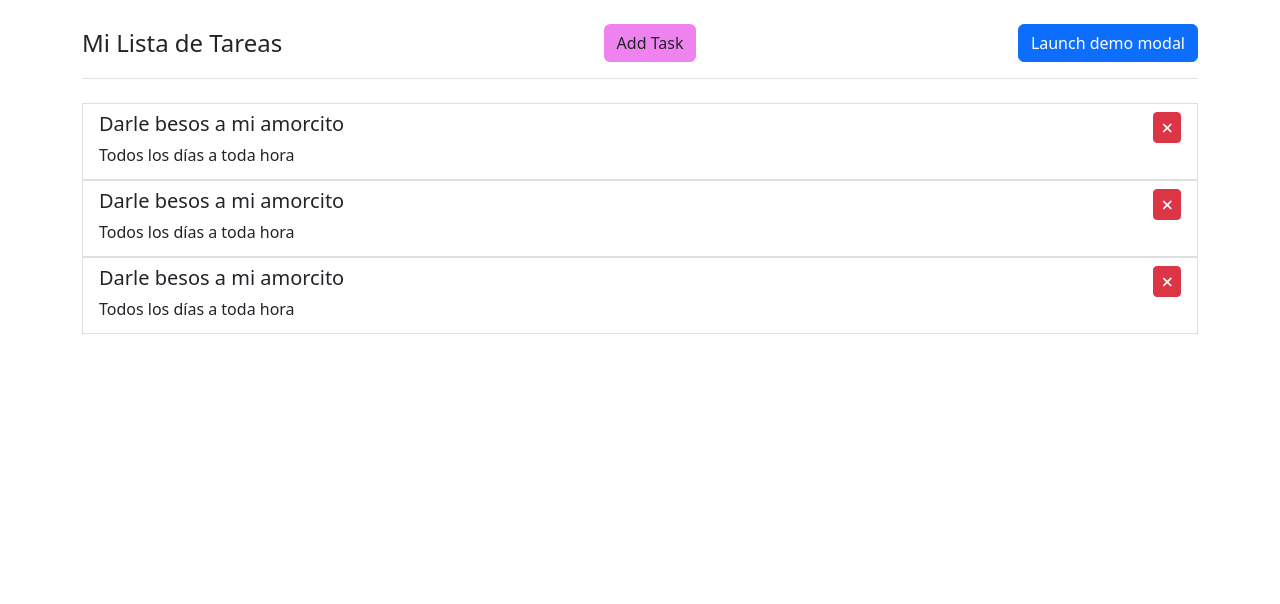
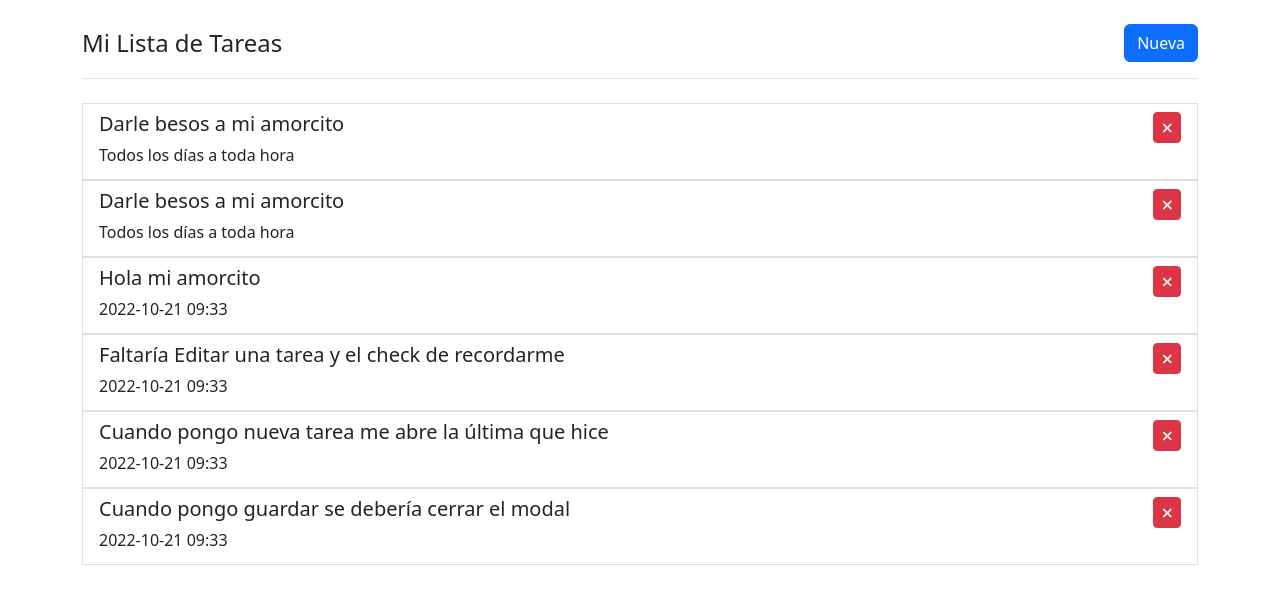
Before and after one commit to MariNaselli/project-task-list, an Angular app: page / in a window 1280 px wide. Shown: the top 604 px of the page. Built offline with nearby package versions, Linux system fonts and the light colour scheme; data requests are answered from the project's data file.

Commit message:
Agrego modal

```diff
--- a/db.json
+++ b/db.json
@@ -13,10 +13,28 @@
       "reminder": true
     },
     {
-      "id": 3,
-      "text": "Darle besos a mi amorcito",
-      "day": "Todos los días a toda hora",
-      "reminder": true
+      "text": "Hola mi amorcito",
+      "day": "2022-10-21 09:33",
+      "reminder": true,
+      "id": 6
+    },
+    {
+      "text": "Faltaría Editar una tarea y el check de recordarme",
+      "day": "2022-10-21 09:33",
+      "reminder": true,
+      "id": 7
+    },
+    {
+      "text": "Cuando pongo nueva tarea me abre la última que hice",
+      "day": "2022-10-21 09:33",
+      "reminder": true,
+      "id": 8
+    },
+    {
+      "text": "Cuando pongo guardar se debería cerrar el modal",
+      "day": "2022-10-21 09:33",
+      "reminder": false,
+      "id": 9
     }
   ]
 }
--- a/src/app/app.module.ts
+++ b/src/app/app.module.ts
@@ -8,7 +8,7 @@ import { TasksComponent } from './components/tasks/tasks.component';
 import { TasksItemComponent } from './components/tasks-item/tasks-item.component';
 import { FontAwesomeModule } from '@fortawesome/angular-fontawesome';
 import { ModalTaskComponent } from './components/modal/modal-task/modal-task.component';
-
+import { FormsModule } from '@angular/forms';
 
 @NgModule({
   declarations: [
@@ -22,7 +22,8 @@ import { ModalTaskComponent } from './components/modal/modal-task/modal-task.com
   imports: [
     BrowserModule,
     FontAwesomeModule,
-    HttpClientModule
+    HttpClientModule,
+    FormsModule
   ],
   providers: [],
   bootstrap: [AppComponent]
--- a/src/app/components/header/header.component.html
+++ b/src/app/components/header/header.component.html
@@ -1,16 +1,15 @@
- <header class="pb-3 mb-4 border-bottom">
-
+<header class="pb-3 mb-4 border-bottom">
   <div class="d-flex align-items-center text-dark text-decoration-none">
-
     <span class="fs-4">
-      {{title}}
+      {{ title }}
     </span>
   </div>
-  <app-button
-  color="violet"
-  text="Add Task"
-  (btnClick)="toggleAddTask()"
+  <button
+    type="button"
+    class="btn btn-primary"
+    data-bs-toggle="modal"
+    data-bs-target="#modal_task"
   >
-  </app-button>
-  <app-modal-task></app-modal-task>
- </header>
+    Nueva
+  </button>
+</header>
--- a/src/app/components/header/header.component.ts
+++ b/src/app/components/header/header.component.ts
@@ -14,8 +14,4 @@ export class HeaderComponent implements OnInit {
   ngOnInit(): void {
   }
 
-  toggleAddTask(){
-    console.log("toggleAddTask");
-  }
-
 }
--- a/src/app/components/modal/modal-task/modal-task.component.html
+++ b/src/app/components/modal/modal-task/modal-task.component.html
@@ -1,21 +1,70 @@
-<button type="button" class="btn btn-primary" data-bs-toggle="modal" data-bs-target="#exampleModal">
-  Launch demo modal
-</button>
-
 <!-- Modal -->
-<div class="modal fade" id="exampleModal" tabindex="-1" aria-labelledby="exampleModalLabel" aria-hidden="true">
+<div
+  class="modal fade"
+  id="modal_task"
+  tabindex="-1"
+  data-bs-backdrop="static"
+  data-bs-keyboard="false"
+  aria-labelledby="modalTaskLabel"
+  aria-hidden="true"
+>
   <div class="modal-dialog">
     <div class="modal-content">
       <div class="modal-header">
-        <h1 class="modal-title fs-5" id="exampleModalLabel">Modal title</h1>
-        <button type="button" class="btn-close" data-bs-dismiss="modal" aria-label="Close"></button>
+        <h1 class="modal-title fs-5" id="modalTaskLabel">Nueva Tarea</h1>
+        <button
+          type="button"
+          class="btn-close"
+          data-bs-dismiss="modal"
+          aria-label="Close"
+        ></button>
       </div>
       <div class="modal-body">
-        ...
+        <div class="mb-3">
+          <label class="form-label">Tarea</label>
+          <input id="txtTask" type="text" class="form-control"
+          [(ngModel)]="text"
+          />
+          <div class="invalid-feedback">
+            Please choose a username.
+          </div>
+        </div>
+        <div class="mb-3">
+          <label class="form-label">Fecha</label>
+          <div class="row">
+            <div class="col">
+              <input type="date" class="form-control" id="txtDate"
+
+              [(ngModel)]="date"/>
+            </div>
+            <div class="col">
+              <input type="time" class="form-control" id="txtTime"
+              [(ngModel)]="hour"
+              />
+            </div>
+          </div>
+        </div>
+        <div class="mb-3">
+          <div class="form-check">
+            <input
+              class="form-check-input"
+              type="checkbox"
+              [(ngModel)]="reminder"
+              id="flexCheckRecordarme"
+            />
+            <label class="form-check-label" for="flexCheckRecordarme">
+              Recordarme
+            </label>
+          </div>
+        </div>
       </div>
       <div class="modal-footer">
-        <button type="button" class="btn btn-secondary" data-bs-dismiss="modal">Close</button>
-        <button type="button" class="btn btn-primary">Save changes</button>
+        <button type="button" class="btn btn-secondary" data-bs-dismiss="modal">
+          Cerrar
+        </button>
+        <button type="button" class="btn btn-primary"
+        (click)="onSave()"
+        >Guardar</button>
       </div>
     </div>
   </div>
--- a/src/app/components/modal/modal-task/modal-task.component.ts
+++ b/src/app/components/modal/modal-task/modal-task.component.ts
@@ -1,15 +1,30 @@
-import { Component, OnInit } from '@angular/core';
+import { Component, EventEmitter, OnInit, Output, ViewChild } from '@angular/core';
+import { faAslInterpreting } from '@fortawesome/free-solid-svg-icons';
+import { TaskInterface } from 'src/app/task';
 
 @Component({
   selector: 'app-modal-task',
   templateUrl: './modal-task.component.html',
-  styleUrls: ['./modal-task.component.scss']
+  styleUrls: ['./modal-task.component.scss'],
 })
 export class ModalTaskComponent implements OnInit {
+  @Output() OnSaveTask: EventEmitter<TaskInterface> = new EventEmitter();
 
-  constructor() { }
+  text: string = '';
+  date: string ='';
+  hour: string ='';
+  reminder: boolean = false;
 
-  ngOnInit(): void {
+  constructor() {}
+
+  ngOnInit(): void {}
+
+  onSave() {
+    const newTask = {
+      text: this.text,
+      day: this.date + ' ' + this.hour,
+      reminder: this.reminder
+    }
+    this.OnSaveTask.emit(newTask);
   }
-
 }
--- a/src/app/components/tasks-item/tasks-item.component.html
+++ b/src/app/components/tasks-item/tasks-item.component.html
@@ -1,3 +1,4 @@
+
 <div class="list-group-item list-group-item-action">
   <div class="d-flex w-100 justify-content-between">
     <h5 class="mb-1">{{ task.text }}</h5>
--- a/src/app/components/tasks/tasks.component.html
+++ b/src/app/components/tasks/tasks.component.html
@@ -1,3 +1,4 @@
+<app-modal-task (OnSaveTask)="addTask($event)"></app-modal-task>
 <div class="list-group">
   <app-tasks-item
     *ngFor="let task of miListaDeTareas"
@@ -6,3 +7,7 @@
   >
   </app-tasks-item>
 </div>
+
+<div class="alert alert-danger" role="alert" *ngIf="showError">
+  No se pudieron cargar las tareas: Puede que el servidor de base de datos no esté disponible
+</div>
--- a/src/app/components/tasks/tasks.component.ts
+++ b/src/app/components/tasks/tasks.component.ts
@@ -1,6 +1,7 @@
 import { Component, OnInit } from '@angular/core';
 import { TaskService } from 'src/app/service/task.service';
 import { TaskInterface } from 'src/app/task';
+import swal from 'sweetalert2';
 
 @Component({
   selector: 'app-tasks',
@@ -9,15 +10,18 @@ import { TaskInterface } from 'src/app/task';
 })
 export class TasksComponent implements OnInit {
   miListaDeTareas: TaskInterface[] = [];
-
+  showError: boolean = false;
+  task: TaskInterface | undefined;
   constructor(private myServicioDeTareas: TaskService) {}
 
   //_tasksDevueltas: son las tasks que devuelve el servicio
   //cuando ya las tiene disponibles para devolver.
   ngOnInit(): void {
-    this.myServicioDeTareas
-      .devolverTareas()
-      .subscribe((_tasksDevueltas) => (this.miListaDeTareas = _tasksDevueltas));
+    this.myServicioDeTareas.devolverTareas().subscribe(
+      (_tasksDevueltas) => (this.miListaDeTareas = _tasksDevueltas),
+
+      (_taskError) => (this.showError = true)
+    );
   }
 
   deleteTask(task: TaskInterface) {
@@ -28,4 +32,17 @@ export class TasksComponent implements OnInit {
         }))
     );
   }
+
+  addTask(task: TaskInterface) {
+    this.myServicioDeTareas.addTask(task).subscribe((taskResult) => {
+
+      this.miListaDeTareas.push(taskResult);
+
+      swal.fire({
+        title: '¡Excelente!',
+        text: 'Se guardó la tarea correctamente',
+        icon: 'success'
+      });
+    });
+  }
 }
--- a/src/app/service/task.service.ts
+++ b/src/app/service/task.service.ts
@@ -2,8 +2,13 @@ import { Injectable } from '@angular/core';
 import { Observable, of } from 'rxjs';
 import { TaskInterface } from 'src/app/task';
 import { TASKS_MOCKS } from 'src/app/mock-tasks';
-import { HttpClient, HttpHandler } from '@angular/common/http';
+import { HttpClient, HttpHeaders } from '@angular/common/http';
 
+const httpOptions = {
+  headers: new HttpHeaders({
+    'Content-Type': 'application/json'
+  })
+}
 @Injectable({
   providedIn: 'root',
 })
@@ -21,4 +26,8 @@ export class TaskService {
     const url = `${this.apiURL}/${task.id}`
     return this.http.delete<TaskInterface>(url);
   }
+
+  addTask(task: TaskInterface): Observable<TaskInterface>{
+    return this.http.post<TaskInterface>(this.apiURL, task, httpOptions);
+  }
 }
```
